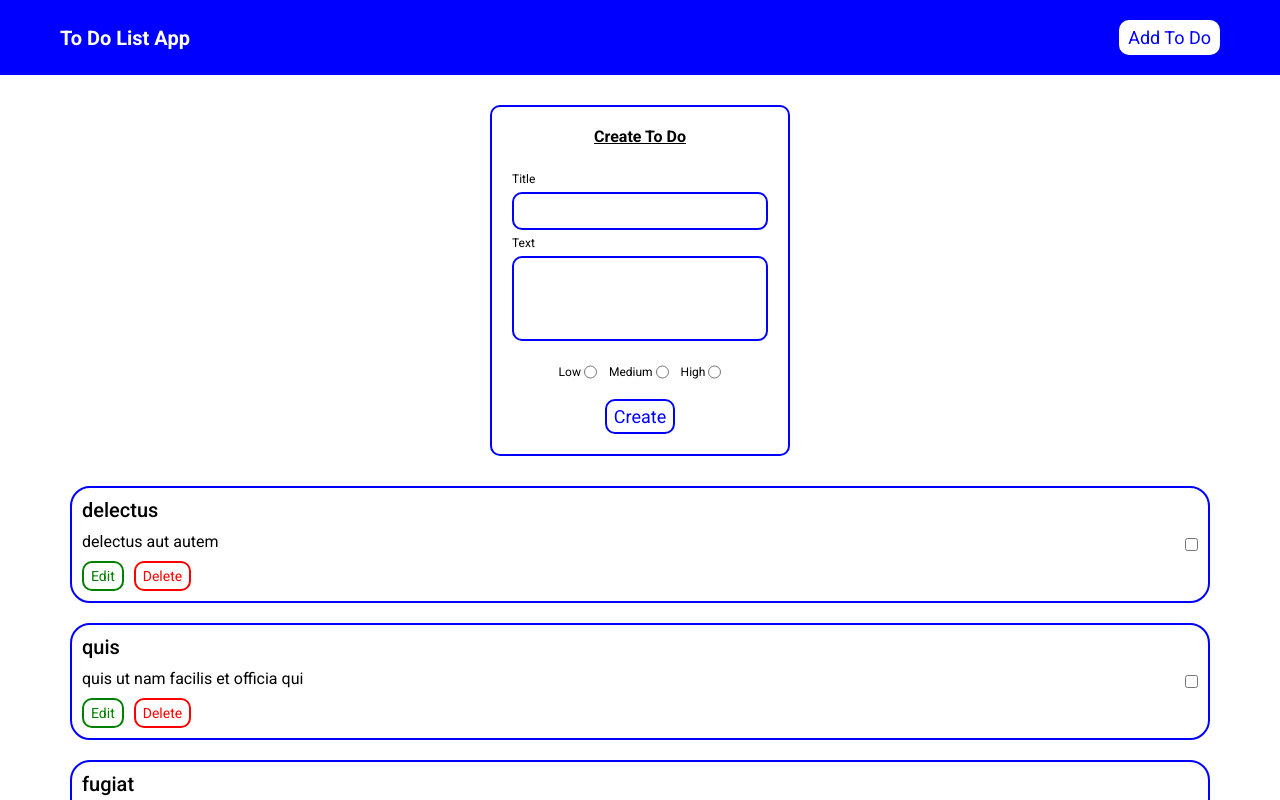
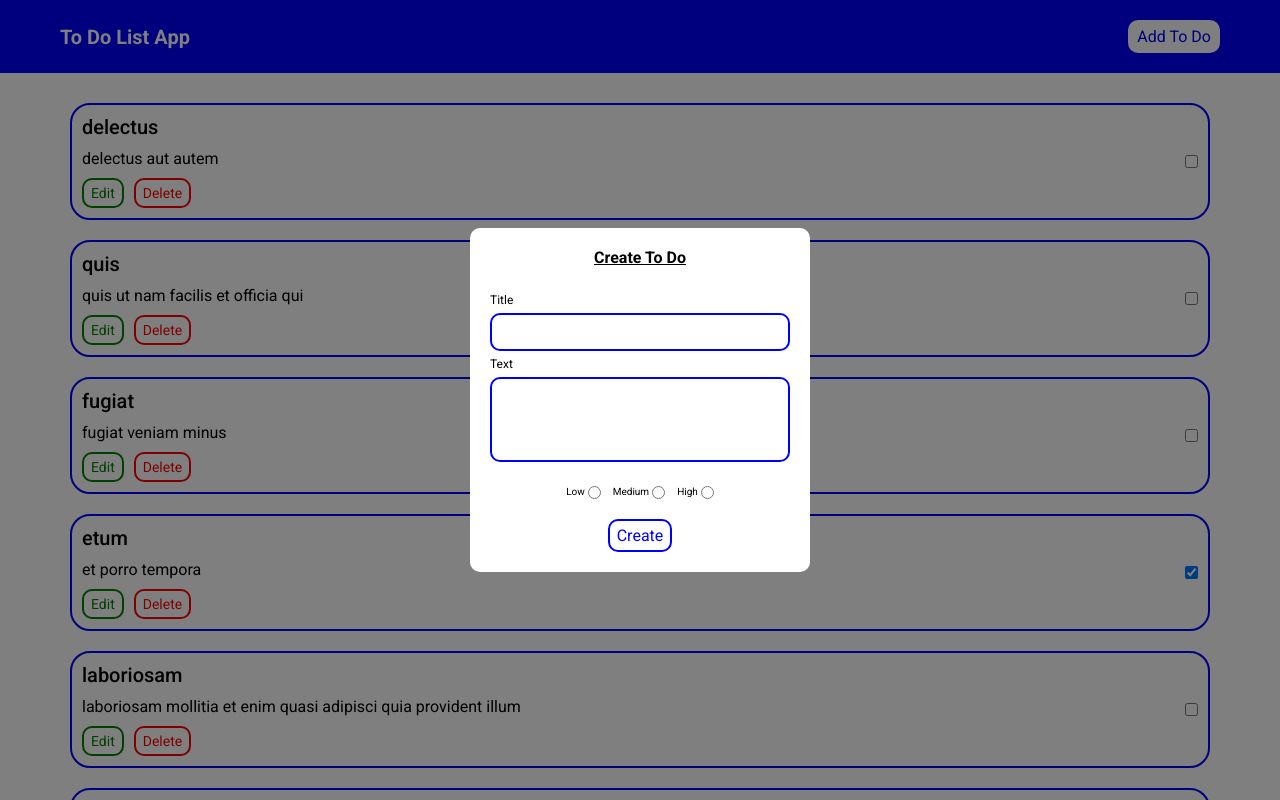
Before and after one commit to Himadieiev/worktest-ss, a React (Create React App) app: page / in a window 1280 px wide. Both pictures are taken after a click on the button "Add To Do". Shown: the top 800 px of the page. Built offline with nearby package versions, Linux system fonts and the light colour scheme; data requests are answered from the project's data file.

Commit message:
added modal

```diff
--- a/public/index.html
+++ b/public/index.html
@@ -15,5 +15,6 @@
   <body>
     <noscript>You need to enable JavaScript to run this app.</noscript>
     <div id="root"></div>
+    <div id="modal-root"></div>
   </body>
 </html>
--- a/src/App.js
+++ b/src/App.js
@@ -1,5 +1,4 @@
 import Header from "./components/Header/Header";
-import TodoForm from "./components/TodoForm/TodoForm";
 import TodoList from "./components/TodoList/TodoList";
 import "./styles/common.css";
 
@@ -7,7 +6,6 @@ const App = () => {
   return (
     <>
       <Header />
-      <TodoForm />
       <TodoList />
     </>
   );
--- a/src/components/Header/Header.jsx
+++ b/src/components/Header/Header.jsx
@@ -1,14 +1,27 @@
-import React from "react";
+import React, { useState } from "react";
 
 import css from "./Header.module.css";
+import Modal from "../Modal/Modal";
+import TodoForm from "../TodoForm/TodoForm";
 
 const Header = () => {
+  const [isModalOpen, setIsModalOpen] = useState(false);
+
+  const toggleModal = () => {
+    setIsModalOpen((prevState) => !prevState);
+  };
+
   return (
     <header className={`${css.header} container`}>
       <h1 className={css.title}>To Do List App</h1>
-      <button type="button" className={css.btn}>
+      <button type="button" className={css.btn} onClick={() => toggleModal()}>
         Add To Do
       </button>
+      {isModalOpen && (
+        <Modal toggleModal={toggleModal}>
+          <TodoForm toggleModal={toggleModal} />
+        </Modal>
+      )}
     </header>
   );
 };
--- a/src/components/Header/Header.module.css
+++ b/src/components/Header/Header.module.css
@@ -18,6 +18,7 @@
   border-radius: 10px;
   padding: 5px 7px;
   transition: color 0.3s linear, background-color 0.3s linear;
+  font-size: 16px;
 }
 
 .btn:hover,
--- /dev/null
+++ b/src/components/Modal/Modal.jsx
@@ -0,0 +1,37 @@
+import { createPortal } from "react-dom";
+import { useEffect } from "react";
+
+import css from "./Modal.module.css";
+
+const modalRoot = document.querySelector("#modal-root");
+
+export default function Modal({ children, toggleModal }) {
+  const handleBackdropClick = (e) => {
+    if (e.currentTarget === e.target) {
+      toggleModal();
+    }
+  };
+
+  useEffect(() => {
+    const handleKeyDown = (e) => {
+      if (e.key === "Escape") {
+        toggleModal();
+      }
+    };
+
+    window.addEventListener("keydown", handleKeyDown);
+
+    return () => {
+      window.removeEventListener("keydown", handleKeyDown);
+    };
+  }, [toggleModal]);
+
+  return createPortal(
+    <div className={css.backdrop} onClick={handleBackdropClick}>
+      <div className={css.content}>
+        <div>{children}</div>
+      </div>
+    </div>,
+    modalRoot
+  );
+}
--- /dev/null
+++ b/src/components/Modal/Modal.module.css
@@ -0,0 +1,24 @@
+.backdrop {
+  position: fixed;
+  top: 0;
+  left: 0;
+  width: 100vw;
+  height: 100vh;
+  background-color: rgba(0, 0, 0, 0.5);
+  z-index: 3;
+}
+
+.content {
+  position: absolute;
+  top: 50%;
+  left: 50%;
+  display: flex;
+  justify-content: center;
+  align-items: center;
+  transform: translate(-50%, -50%);
+  width: min-content;
+  height: min-content;
+  border-radius: 10px;
+  overflow: hidden;
+  background-color: white;
+}
--- a/src/components/TodoForm/TodoForm.module.css
+++ b/src/components/TodoForm/TodoForm.module.css
@@ -1,11 +1,5 @@
 .form {
   padding: 20px;
-  margin-top: 30px;
-  max-width: 300px;
-  margin-left: auto;
-  margin-right: auto;
-  border: 2px solid blue;
-  border-radius: 10px;
 }
 
 .title {
@@ -17,7 +11,7 @@
 }
 
 .input {
-  width: 100%;
+  width: 300px;
   border: 2px solid blue;
   border-radius: 10px;
   padding: 10px 15px;
@@ -53,7 +47,7 @@ textarea:hover {
 .radioLabel {
   display: flex;
   gap: 3px;
-  font-size: 12px;
+  font-size: 10px;
   cursor: pointer;
 }
 
@@ -67,6 +61,7 @@ textarea:hover {
   margin-left: auto;
   margin-right: auto;
   transition: color 0.3s linear, background-color 0.3s linear;
+  font-size: 16px;
 }
 
 .btn:hover,
```
